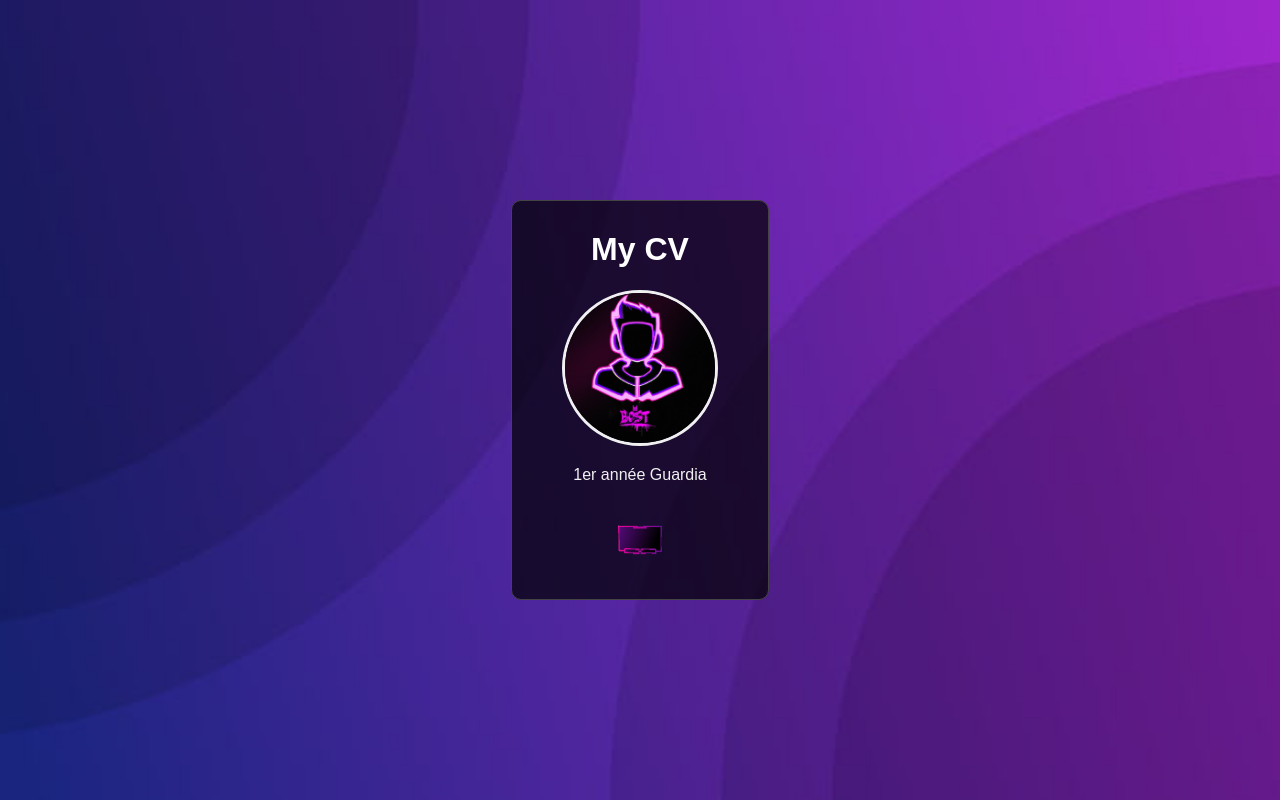
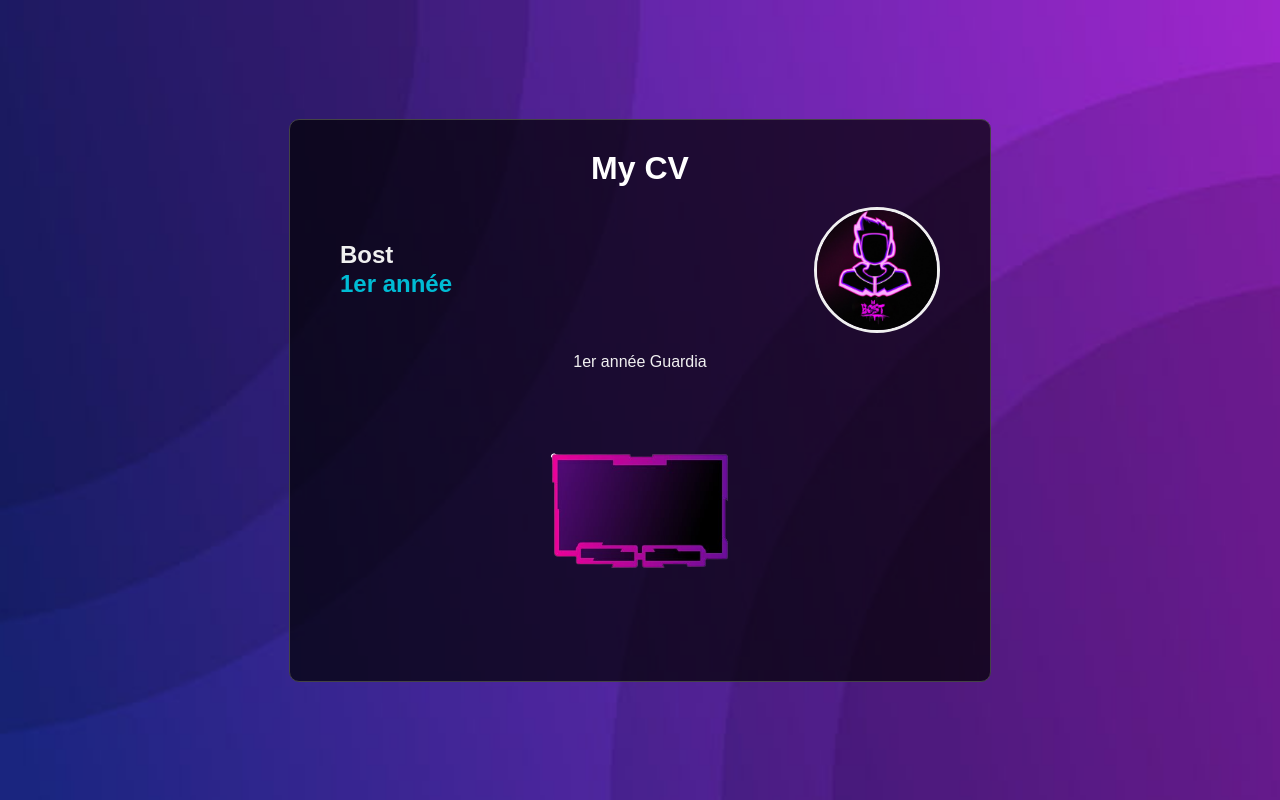
Before and after one commit to theBost-Guardia/Guardia, a plain HTML site: page index.html in a window 1280 px wide. Drawn offline with Linux system fonts and the light colour scheme.

Commit message:
Vertion a montrer au prof

```diff
--- a/index.css
+++ b/index.css
@@ -24,42 +24,76 @@ body {
     padding: 30px 50px;
     border-radius: 10px;
     border: 1px solid #444;
+    overflow: hidden;
+    width: clamp(300px, 80%, 600px); /* Ajout d'une largeur max pour le contenu */
 }
 
 h1 {
     margin-top: 0;
     color: #ffffff;
+    margin-bottom: 20px;
 }
 
-/* Optionnel : pour que l'image de profil ne soit pas trop grande */
+/* Nouvelle section pour l'en-tête du CV */
+.header-cv {
+    display: flex;
+    justify-content: space-between; /* Espace entre les infos et la PP */
+    align-items: center; /* Centre verticalement */
+    margin-bottom: 20px;
+}
+
+.info-personnelle {
+    text-align: left; /* Alignement du texte à gauche */
+    font-size: 1.5em;
+    font-weight: bold;
+    line-height: 1.2; /* Espacement entre prénom et nom */
+}
+
+.info-personnelle .pseudo {
+    margin-bottom: 0;
+}
+
+.info-personnelle .annee {
+    margin-top: 0;
+    color: #00bcd4; /* Exemple de couleur pour le nom */
+}
+
 .profile-pic {
-    width: 150px;
-    height: 150px;
+    width: 120px; /* Taille légèrement réduite pour l'intégration */
+    height: 120px;
     border-radius: 50%;
     object-fit: cover;
     border: 3px solid #f0f0f0;
 }
 
-
-/* --- NOUVEAUTÉS CI-DESSOUS --- */
-
-/* Style de l'icône dossier */
-#dossier-icone {
-    width: 50px; /* Ajustez la taille comme vous le souhaitez */
-    cursor: pointer; /* Montre que c'est cliquable */
-    margin-top: 15px;
+.guardia-info {
+    margin-top: 0;
+    margin-bottom: 25px; /* Plus d'espace avant le dossier */
 }
 
-/* Le paragraphe est caché par défaut */
-#description-cachee {
-    display: none;
-    margin-top: 20px;
-    background-color: rgba(255, 255, 255, 0.1);
-    padding: 15px;
-    border-radius: 5px;
+#dossier-icone {
+    width: 200px; /* Agrandie */
+    cursor: pointer;
+    margin-top: 15px;
+    margin-bottom: 20px; /* Espace après le dossier et avant la description */
 }
 
-/* Classe que le JavaScript va ajouter/retirer */
+/* --- MODIFICATIONS CI-DESSOUS POUR L'ANIMATION --- */
+
+#description-cachee {
+    max-height: 0;
+    overflow: hidden;
+    transition: max-height 0.7s ease-out, margin-top 0.7s ease-out, padding 0.7s ease-out; /* Transition un peu plus longue */
+
+    background-color: rgba(255, 255, 255, 0.1);
+    border-radius: 5px;
+    padding: 0px 15px;
+    margin-top: 0px;
+    text-align: left; /* Aligne le texte de la description à gauche */
+}
+
 #description-cachee.visible {
-    display: block;
+    max-height: 500px;
+    margin-top: 20px;
+    padding: 15px;
 }
--- a/index.html
+++ b/index.html
@@ -9,15 +9,24 @@
 <body>
     <div class="contenu-centre">
         <h1>My CV</h1>
-        <img src="PP_BOST.jpg" alt="my_PP" class="profile-pic">
 
-        <p>1er année Guardia</p>
+        <div class="header-cv">
+            <div class="info-personnelle">
+                <p class="pseudo">Bost</p>
+                <p class="annee">1er année</p>
+            </div>
+            <img src="PP_BOST.jpg" alt="my_PP" class="profile-pic">
+        </div>
+
+        <p class="guardia-info">1er année Guardia</p>
 
         <img src="folder.png" alt="Voir description" id="dossier-icone">
 
         <p id="description-cachee">
             Voici la description qui apparaît quand on clique sur le dossier.
-            Vous pouvez mettre tout votre texte ici.
+            Vous pouvez mettre tout votre texte ici. C'est un texte un peu plus long
+            pour bien voir l'effet de transition sur la hauteur. N'hésitez pas
+            à ajouter plus de contenu pour tester l'animation.
         </p>
     </div>
 
```
Also changed, not shown: script.js (+0 -9 lines), wallpaper_variante_2.jpg (deleted), wallpaper_variante_3.jfif (deleted).
